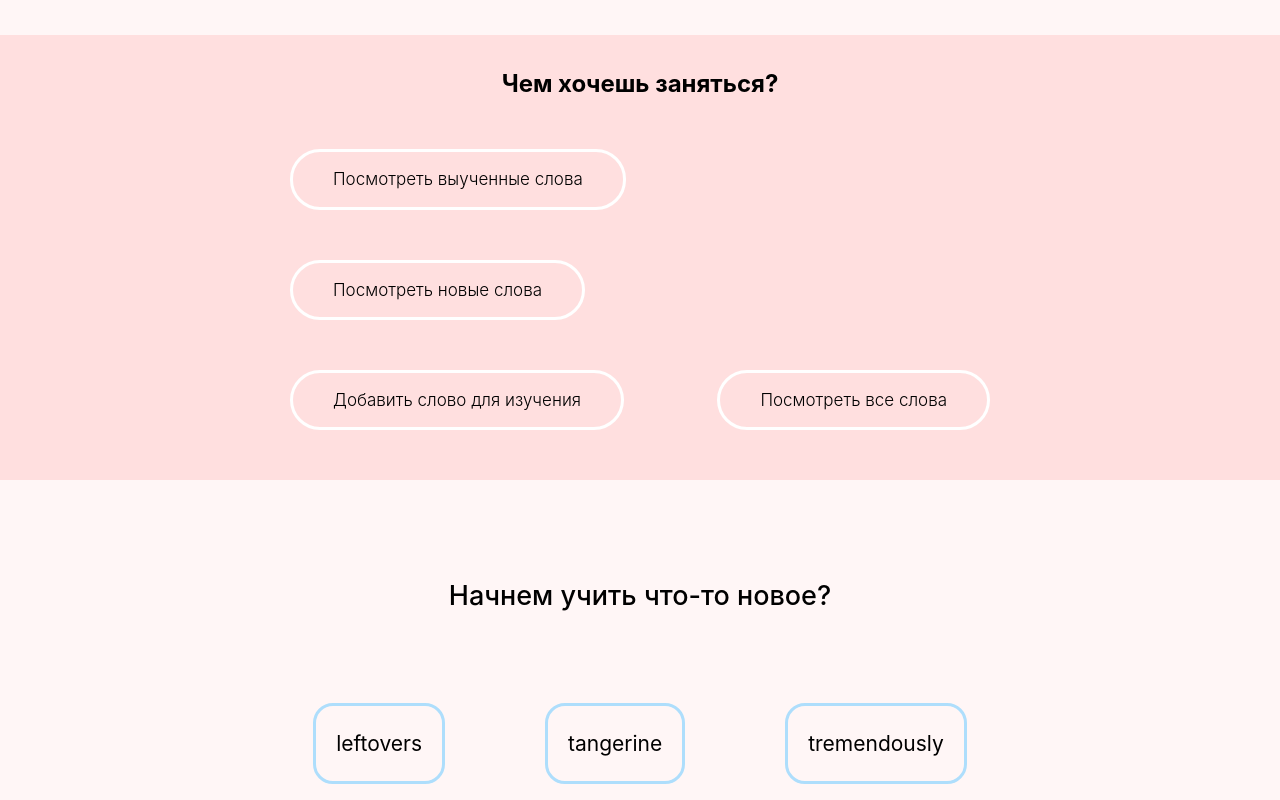
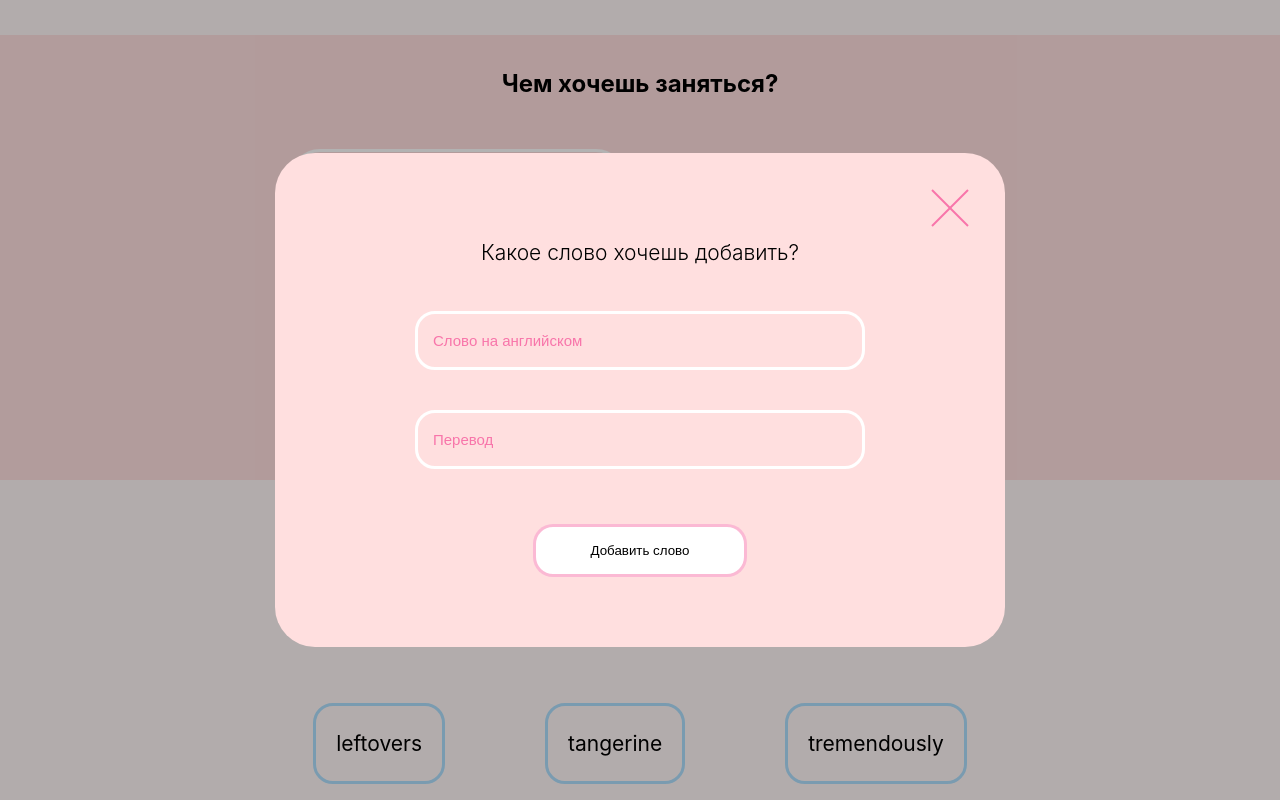
Before and after one commit to MariaMantusova/LangLearn_frontend, a React (Create React App) app: page /profile in a window 1280 px wide. Both pictures are taken after a click on the item "Добавить слово для изучения". Shown: the part 682-1482 px from the top of the page. Built offline with nearby package versions, Linux system fonts and the light colour scheme.

Commit message:
feat: add popup for add word

```diff
--- /dev/null
+++ b/src/components/AddingPopup/AddingPopup.scss
@@ -0,0 +1,90 @@
+@import "../../vendor/variables";
+
+.adding-popup {
+  height: 100%;
+  width: 100%;
+  position: fixed;
+  top: 0;
+  left: 0;
+  z-index: 0;
+  justify-content: center;
+  align-items: center;
+  display: flex;
+  background-color: rgba(0, 0, 0, .3);
+  visibility: hidden;
+  opacity: 0;
+  transition: $opacityVisibilityTrans;
+}
+
+.adding-popup_visible {
+  visibility: visible;
+  opacity: 1;
+}
+
+.adding-popup__container {
+  position: relative;
+  display: flex;
+  align-items: center;
+  flex-direction: column;
+  background-color: $secondPinkColor;
+  border-radius: 40px;
+  padding: 87px 140px 70px;
+  gap: 45px;
+}
+
+.adding-popup__close-icon {
+  height: 40px;
+  width: 40px;
+  background-repeat: no-repeat;
+  background-image: url("../../images/close-icon.svg");
+  border: none;
+  background-color: transparent;
+  background-position: center;
+  margin: 0;
+  padding: 0;
+  position: absolute;
+  top: 35px;
+  right: 35px;
+  cursor: pointer;
+}
+
+.adding-popup__title {
+  font-size: 21px;
+  font-weight: 300;
+  margin: 0;
+}
+
+.adding-popup__form {
+  display: flex;
+  flex-direction: column;
+  gap: 40px;
+  align-items: center;
+}
+
+.adding-popup__input {
+  width: 450px;
+  border: 3px solid $mainWhiteColor;
+  border-radius: 20px;
+  background-color: transparent;
+  padding: 18px 15px;
+  font-size: 15px;
+  color: $mainPinkColor;
+  font-weight: 300;
+  box-sizing: border-box;
+}
+
+.adding-popup__input::placeholder {
+  font-size: 15px;
+  color: $mainPinkColor;
+  font-weight: 300;
+}
+
+.adding-popup__button {
+  margin-top: 15px;
+  border: 3px solid $mainPinkColorRGBA;
+  background-color: $mainWhiteColor;
+  max-width: 235px;
+  padding: 16px 55px;
+  border-radius: 20px;
+  cursor: pointer;
+}
--- /dev/null
+++ b/src/components/AddingPopup/AddingPopup.tsx
@@ -0,0 +1,23 @@
+import React from "react";
+import "./AddingPopup.scss";
+import {IAddingPopupProps} from "../../interfaces/interfacesForProps";
+
+function AddingPopup(props: IAddingPopupProps) {
+    return(
+        <div className={`adding-popup ${props.isPopupOpen && "adding-popup_visible"}`}>
+        <section className="adding-popup__container">
+            <button className="adding-popup__close-icon" onClick={props.onClose}></button>
+            <h2 className="adding-popup__title">Какое слово хочешь добавить?</h2>
+            <form className="adding-popup__form">
+                <input className="adding-popup__input" placeholder="Слово на английском" type="text"
+                       pattern="^[A-Za-z]+$" required/>
+                <input className="adding-popup__input" placeholder="Перевод" type="text"
+                       pattern=" ^[А-Яа-яЁё]+$" required/>
+                <button className="adding-popup__button">Добавить слово</button>
+            </form>
+        </section>
+        </div>
+    )
+}
+
+export default AddingPopup;
--- a/src/components/OpportunitiesBlock/OpportunitiesBlock.tsx
+++ b/src/components/OpportunitiesBlock/OpportunitiesBlock.tsx
@@ -1,8 +1,9 @@
 import React from "react";
 import "./OpportunitiesBlock.scss";
 import {Link} from "react-router-dom";
+import {IOpportunitiesProps} from "../../interfaces/interfacesForProps";
 
-function OpportunitiesBlock() {
+function OpportunitiesBlock(props: IOpportunitiesProps) {
     return(
         <section className="opportunities">
             <h2 className="opportunities__title">Чем хочешь заняться?</h2>
@@ -13,7 +14,7 @@ function OpportunitiesBlock() {
                 <li className="opportunities__item">
                     <Link to="/words-new" className="opportunities__link">Посмотреть новые слова</Link>
                 </li>
-                <li className="opportunities__item">Добавить слово для изучения</li>
+                <li className="opportunities__item" onClick={props.openingPopupFunc}>Добавить слово для изучения</li>
                 <li className="opportunities__item">
                     <Link to="/words-all" className="opportunities__link">Посмотреть все слова</Link>
                 </li>
--- a/src/components/ProfilePage/ProfilePage.scss
+++ b/src/components/ProfilePage/ProfilePage.scss
@@ -9,6 +9,7 @@
   padding-top: 65px;
   padding-bottom: 130px;
   gap: 70px;
+  position: relative;
 }
 
 .profile-page__title {
--- a/src/components/ProfilePage/ProfilePage.tsx
+++ b/src/components/ProfilePage/ProfilePage.tsx
@@ -1,13 +1,24 @@
-import React from "react";
+import React, {useState} from "react";
 import "./ProfilePage.scss";
 import Header from "../Header/Header";
 import Footer from "../Footer/Footer";
 import WordsBlock from "../WordsBlock/WordsBlock";
 import OpportunitiesBlock from "../OpportunitiesBlock/OpportunitiesBlock";
+import AddingPopup from "../AddingPopup/AddingPopup";
 
 function ProfilePage() {
     const learnedWords: string[] = ["humiliation", "confident", "hostile"]
     const newWords: string[] = ["leftovers", "tangerine", "tremendously"]
+
+    const [isOpened, setIsOpened] = useState(false);
+
+    function handleOpenPopup() {
+        setIsOpened(true)
+    }
+
+    function handleClosePopup() {
+        setIsOpened(false)
+    }
 
     return(
         <>
@@ -17,7 +28,8 @@ function ProfilePage() {
                 <WordsBlock buttonText="Перейти к повторению" words={learnedWords}
                             title="Хочешь повторить выученные слова?"
                             buttonClass="words-block__button_pink" wordClass="word-item_pink"/>
-                <OpportunitiesBlock/>
+                <OpportunitiesBlock openingPopupFunc={handleOpenPopup}/>
+                <AddingPopup isPopupOpen={isOpened} onClose={handleClosePopup}/>
                 <WordsBlock buttonText="Перейти к изучению" words={newWords} title="Начнем учить что-то новое?"
                             buttonClass="words-block__button_blue" wordClass="word-item_blue"/>
             </section>
```
Also changed, not shown: src/interfaces/interfacesForProps.ts (+9 -0 lines).
